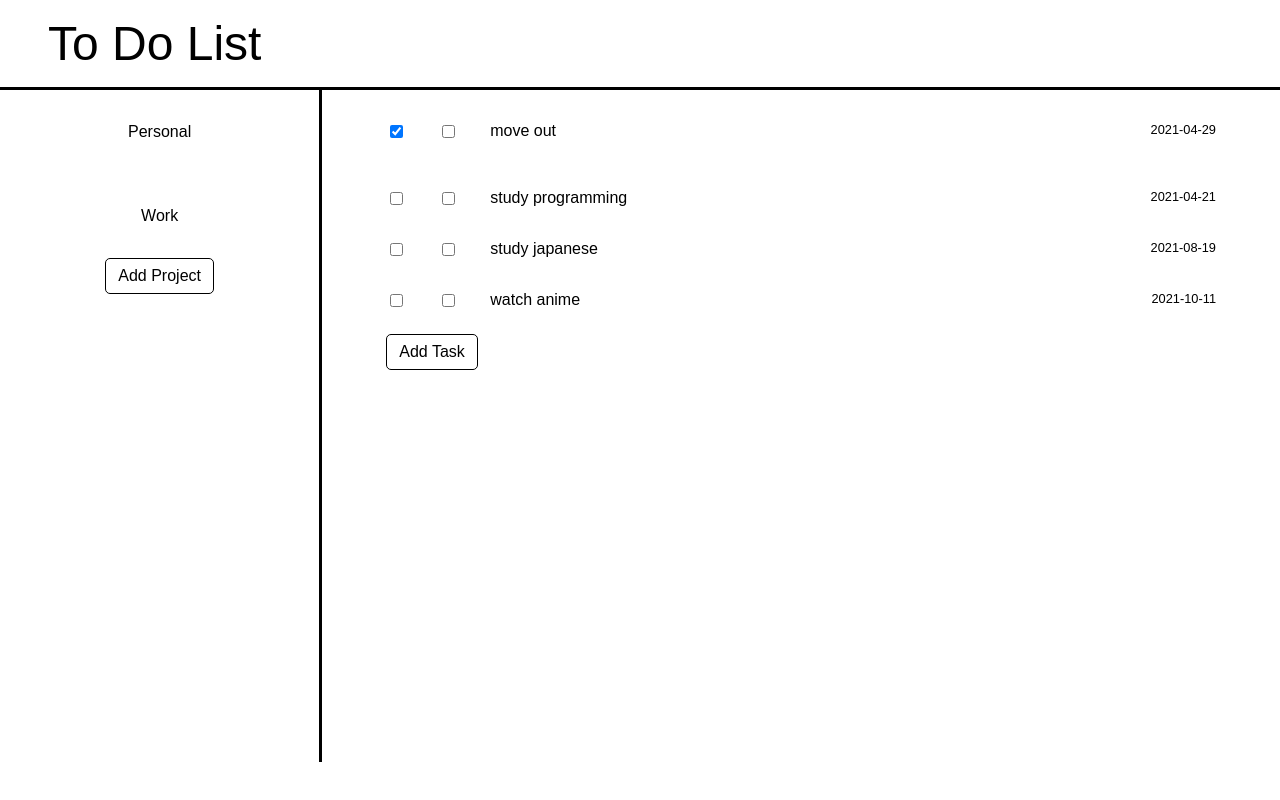
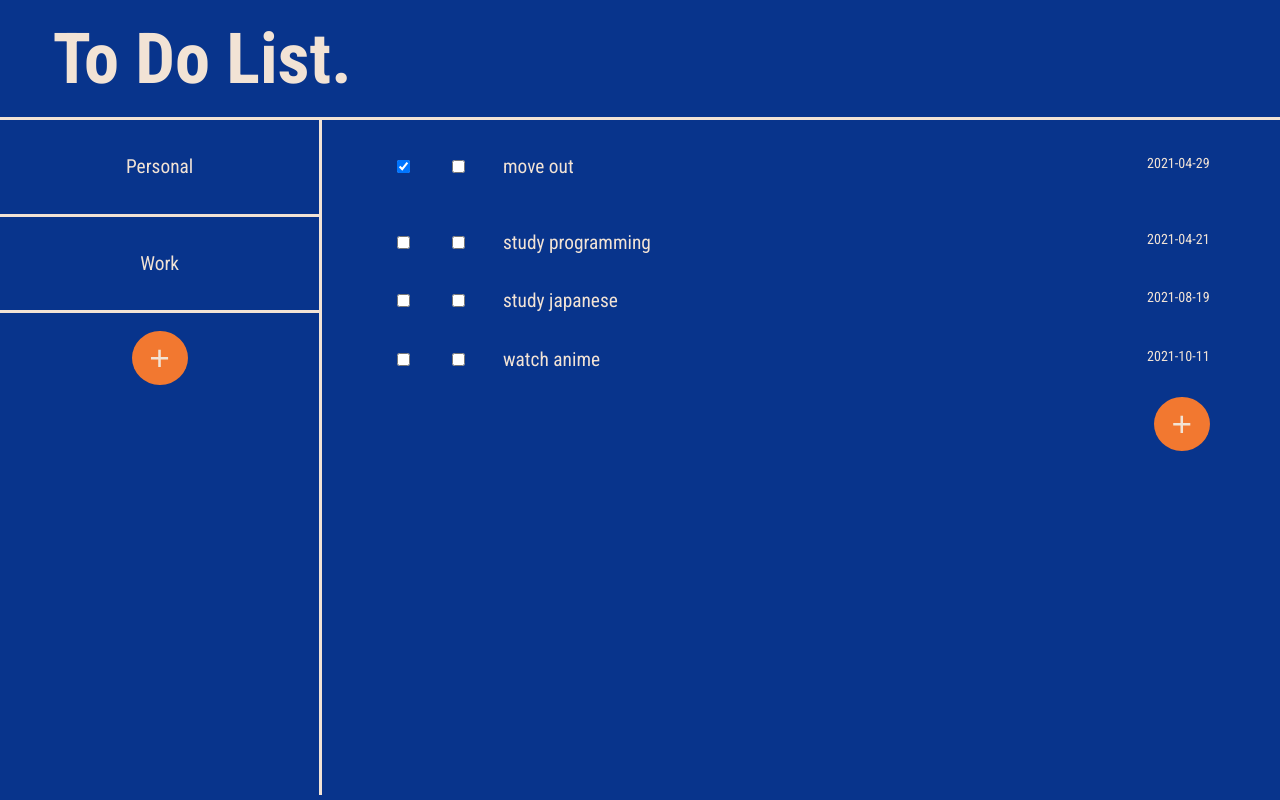
Before and after one commit to timsengsouvanh/to_do_list, a plain HTML site: page index.html in a window 1280 px wide. Drawn offline with Linux system fonts and the light colour scheme.

```diff
--- a/index.html
+++ b/index.html
@@ -4,22 +4,25 @@
     <meta charset="UTF-8">
     <meta name="viewport" content="width=device-width, initial-scale=1.0">
     <link rel="stylesheet" href="style.css">
+    <link rel="preconnect" href="https://fonts.gstatic.com">
+    <link rel="preconnect" href="https://fonts.gstatic.com">
+    <link href="https://fonts.googleapis.com/css2?family=Roboto+Condensed:wght@400;700&display=swap" rel="stylesheet">
     <title>To Do List</title>
 </head>
 <body>
-    <header>To Do List</header>
+    <header>To Do List.</header>
     <div id="main" class="flex-area">
         <div id="project-area">
             <div id="projects"></div>
             <div id="crudbtnproj">
-                <button id="addbtnproj">Add Project</button>
+                <button id="addbtnproj">+</button>
             </div>
         </div>
         <div id="task-area">
         <div id="priority-tasks"></div>
         <div id="tasks"></div>
         <div id="crudbtn">
-            <button id="addbtn">Add Task</button>
+            <button id="addbtn">+</button>
             </div>
         </div>
     </div>
--- a/style.css
+++ b/style.css
@@ -1,14 +1,26 @@
+:root {
+    --main-bg-color: #08348C;
+    --mid-color: #F2E3D5;
+    --accent-color: #F27830;
+  }
+
 html, body {
     margin: 0 auto;
     box-sizing: border-box;
-    font-family: Arial, Helvetica, sans-serif;
+    font-family: 'Roboto Condensed', sans-serif;
+    font-size: 1.1rem;
+    color: var(--mid-color);
+    background-color: var(--main-bg-color)
 }
 
 header {
     /* background-color: pink; */
-    font-size: 3rem;
+    font-size: 4rem;
     padding: 1rem 3rem;
-    border-bottom: 3px solid black;
+    border-bottom: 3px solid var(--mid-color);
+    font-family: 'Roboto Condensed';
+    font-weight: 700;
+
 }
 
 .margin {
@@ -17,6 +29,7 @@
 .margin-desc {
     margin-left: 6.5rem;
 }
+
 
 button {
     display: inline-block;
@@ -58,15 +71,15 @@
     flex: 1;
     padding-bottom: 2rem;
     text-align: center;
-    border-right: 3px solid black;
+    border-right: 3px solid var(--mid-color);
+
 }
 
 .project-container {
     display: flex;
     justify-content: center;
     padding: 2rem 2rem;
-    border-top: 1px solid white;
-    border-bottom: 1px solid white;
+    border-bottom: 3px solid var(--mid-color);
     cursor: pointer;
 }
 
@@ -94,11 +107,12 @@
 }
 
 #addbtn, #addbtnproj {
-    font-size: 1rem;
-    padding: .5rem .75rem;
-    background-color: rgb(255, 255, 255);
-    border: 1px solid black;
-    border-radius: 5px;
+    font-size: 2rem;
+    color: var(--mid-color);
+    padding: .4rem 1rem;
+    background-color:var(--accent-color);
+    border: none;
+    border-radius: 50%;
 }
 
 .task-container {
@@ -125,12 +139,16 @@
 #crudbtn{
     padding: .5rem 4rem;
     display: flex;
-    justify-content: flex-start;
+    justify-content: flex-end;
+}
+
+#crudbtnproj {
+    padding: 1rem 1rem;
 }
 
 .completed-item{
     text-decoration: line-through;
-    color: rgb(148, 148, 148);
+    color: var(--accent-color)
 }
 
 .description-container {
@@ -155,4 +173,5 @@
     outline: none;
     border: none;
     border-bottom: 1px solid black;
+    background-color: var(--main-bg-color)
 }
```
Also changed, not shown: main.js.
